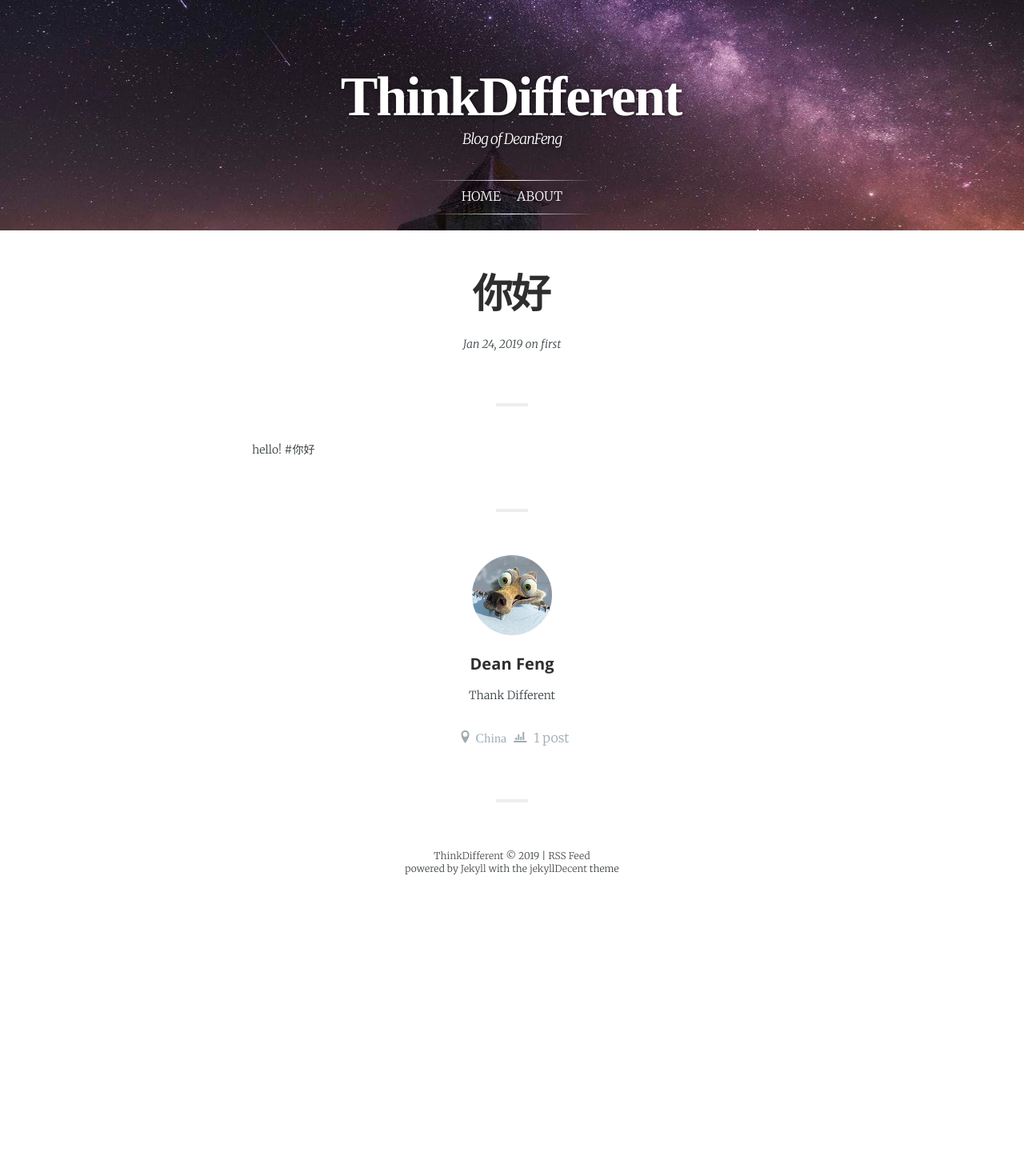
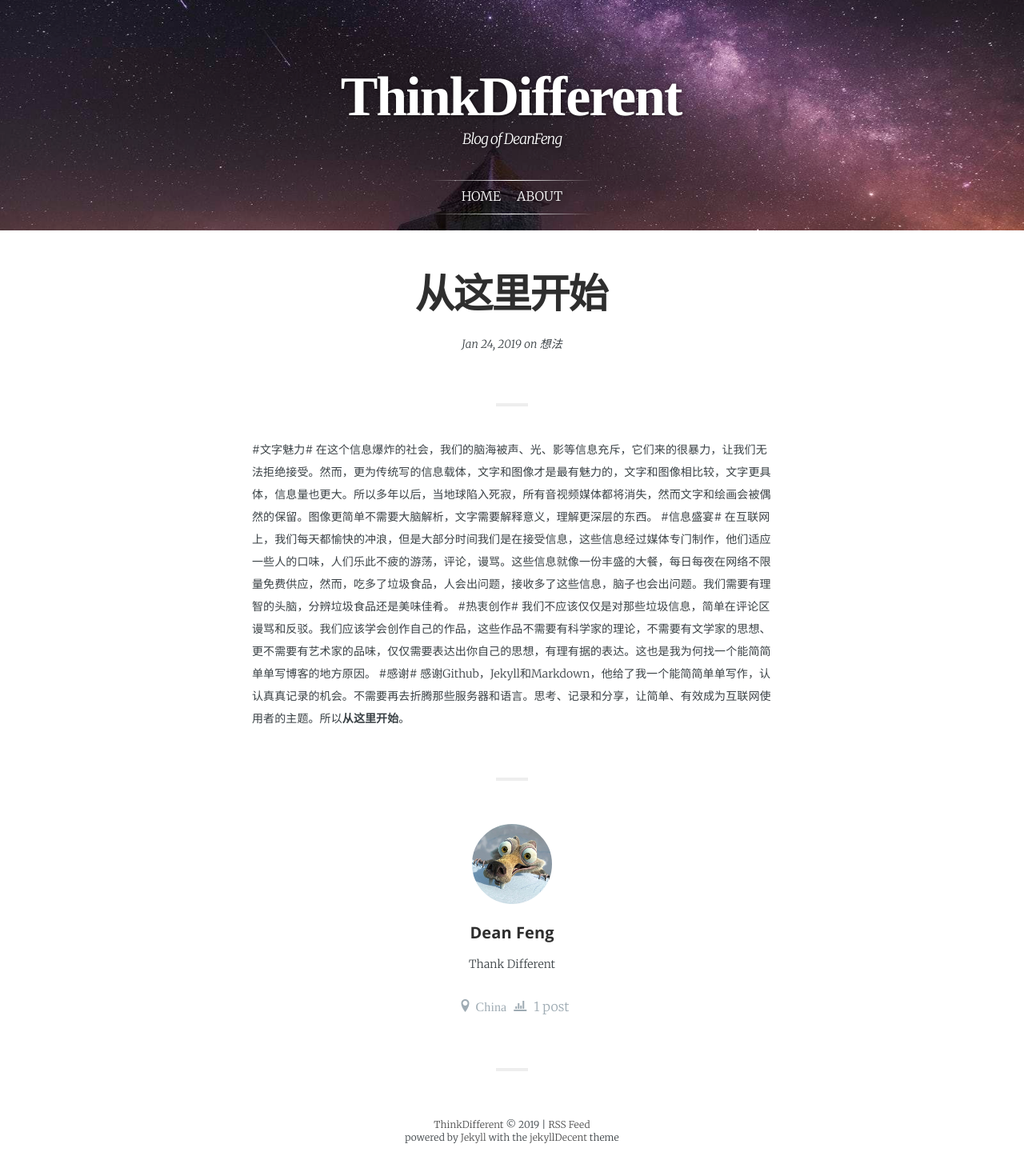
Before and after one commit to fengguangle/blog, a Jekyll site: the page built from _posts/2019-01-24-FirstBlog.md, in a window 1280 px wide. Shown: the whole page at 80% size. Built offline with Jekyll 4.4.1, drawn with Linux system fonts in a browser that asks for light colours; some web fonts are replaced; before the commit the page ends 1114 px from its top, so only the background shows below that.

Commit message:
update first blog

```diff
--- a/_posts/2019-01-24-FirstBlog.md
+++ b/_posts/2019-01-24-FirstBlog.md
@@ -1,12 +1,17 @@
 ---
 layout:            post
-title:             "你好"
-menutitle:         "你好"
-category:          first
+title:             "从这里开始"
+menutitle:         "从这里开始"
+category:          个人杂记
 author:            dean
-tags:              first
+tags:              想法
 language:          ZH
 ---
-
-hello!
-#你好
+#文字魅力#
+在这个信息爆炸的社会，我们的脑海被声、光、影等信息充斥，它们来的很暴力，让我们无法拒绝接受。然而，更为传统写的信息载体，文字和图像才是最有魅力的，文字和图像相比较，文字更具体，信息量也更大。所以多年以后，当地球陷入死寂，所有音视频媒体都将消失，然而文字和绘画会被偶然的保留。图像更简单不需要大脑解析，文字需要解释意义，理解更深层的东西。
+#信息盛宴#
+在互联网上，我们每天都愉快的冲浪，但是大部分时间我们是在接受信息，这些信息经过媒体专门制作，他们适应一些人的口味，人们乐此不疲的游荡，评论，谩骂。这些信息就像一份丰盛的大餐，每日每夜在网络不限量免费供应，然而，吃多了垃圾食品，人会出问题，接收多了这些信息，脑子也会出问题。我们需要有理智的头脑，分辨垃圾食品还是美味佳肴。
+#热衷创作#
+我们不应该仅仅是对那些垃圾信息，简单在评论区谩骂和反驳。我们应该学会创作自己的作品，这些作品不需要有科学家的理论，不需要有文学家的思想、更不需要有艺术家的品味，仅仅需要表达出你自己的思想，有理有据的表达。这也是我为何找一个能简简单单写博客的地方原因。
+#感谢#
+感谢Github，Jekyll和Markdown，他给了我一个能简简单单写作，认认真真记录的机会。不需要再去折腾那些服务器和语言。思考、记录和分享，让简单、有效成为互联网使用者的主题。所以**从这里开始**。
```
